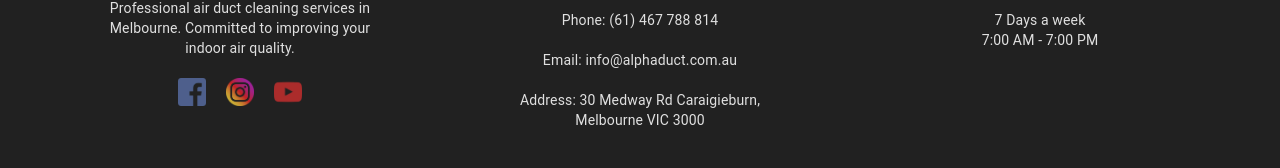
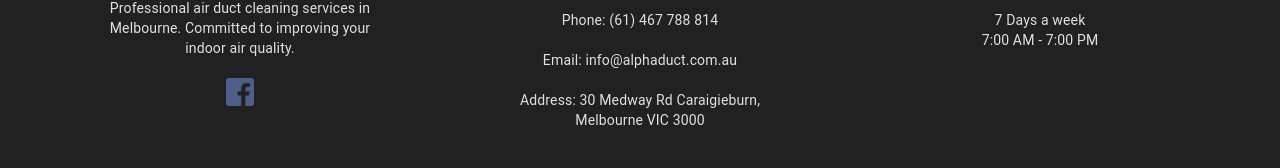
Before and after one commit to purry03/ac, a React (Vite) app: page / in a window 1280 px wide. Shown: the part 10987-11155 px from the top of the page. Built offline with nearby package versions, Linux system fonts and the light colour scheme.

Commit message:
fixed fb link

```diff
--- a/src/components/Footer.tsx
+++ b/src/components/Footer.tsx
@@ -28,9 +28,7 @@
               </Box>
               <Stack direction="row" spacing={2.5} sx={{ mt: 2 }} justifyContent="center">
                 {[
-                  { icon: '/facebook.png', url: 'https://facebook.com/alphaduct', alt: 'Facebook' },
-                  { icon: '/instagram.png', url: 'https://instagram.com/alphaduct', alt: 'Instagram' },
-                  { icon: '/youtube.png', url: 'https://linkedin.com/company/alphaduct', alt: 'LinkedIn' }
+                  { icon: '/facebook.png', url: 'https://www.facebook.com/share/18N4jVT3Mp/', alt: 'Facebook' },
                 ].map((social) => (
                   <Box
                     key={social.alt}
```
